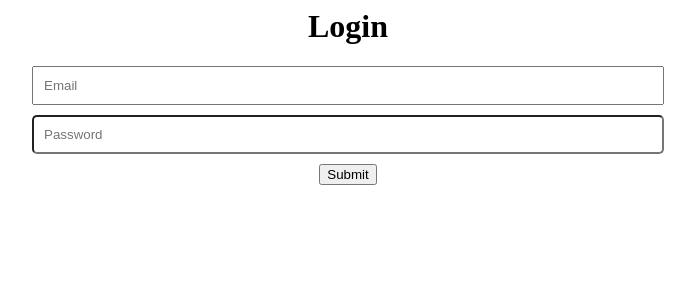
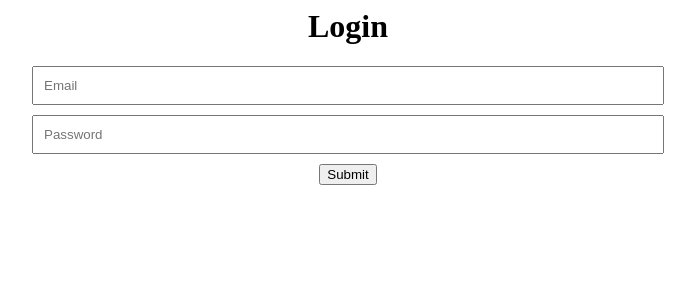
Before and after one commit to alec0322/Itinero, a Django app: page /login/ in a window 1280 px wide. Shown: the top 300 px of the page, without its empty margins (292-987 px from the left). Run offline with Django 4.2, Linux system fonts and the light colour scheme.

Commit message:
Updated Login to show both boxes the same

```diff
--- a/backend/django/itinero/users/templates/users/login.html
+++ b/backend/django/itinero/users/templates/users/login.html
@@ -17,11 +17,6 @@
       margin-bottom: 10px;
     }
 
-    input[type="password"] {
-      border-radius: 5px;
-      -webkit-text-security: disc;
-    }
-
 
 
   </style>
```
